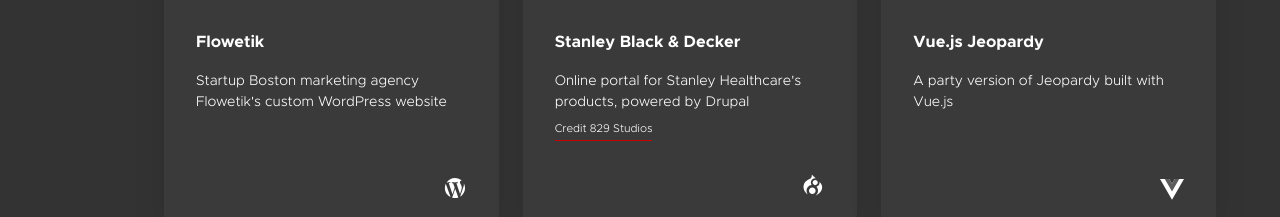
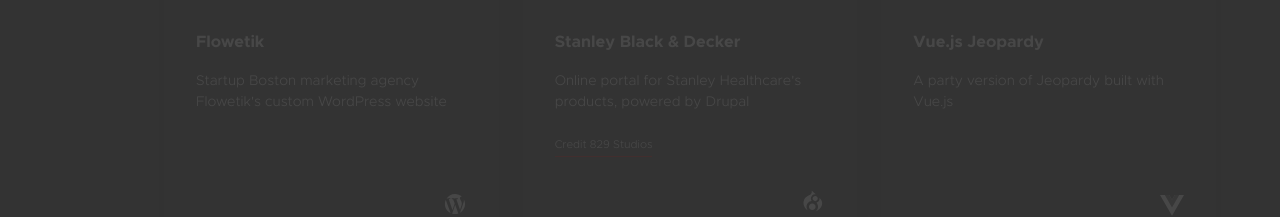
Before and after one commit to therstyle/chrisrobertsweb, a Vue app: page / in a window 1280 px wide. Shown: the part 3382-3599 px from the top of the page. Built offline with nearby package versions, Linux system fonts and the light colour scheme.

Commit message:
Updated styling for credit

```diff
--- a/public/info.json
+++ b/public/info.json
@@ -159,7 +159,7 @@
         },
         "video": "/video/portfolio/stanley.mp4",
         "name": "Stanley Black & Decker",
-        "description": "Online portal for Stanley Healthcare's products, powered by Drupal <small><a href=\"#\">Credit 829 Studios</a></small>",
+        "description": "Online portal for Stanley Healthcare's products, powered by Drupal <small class=\"credit\"><a href=\"#\">Credit 829 Studios</a></small>",
         "type": "Drupal",
         "typeImage": "/images/project-type/icon-drupal.svg"
 
--- a/src/App.vue
+++ b/src/App.vue
@@ -224,7 +224,7 @@ body {
 }
 
 #app {
-  //opacity: 0.1; //Debug
+  opacity: 0.1; //Debug
   display: flex;
   padding-left: var(--sidebar-width);
   position: relative;
--- a/src/components/layout/PortfolioItem.vue
+++ b/src/components/layout/PortfolioItem.vue
@@ -115,6 +115,9 @@ export default {
     }
 
     small {
+      display: block;
+      margin-top: var(--space-1);
+
       a {
         display: inline-block;
         margin-top: 8px;
```
